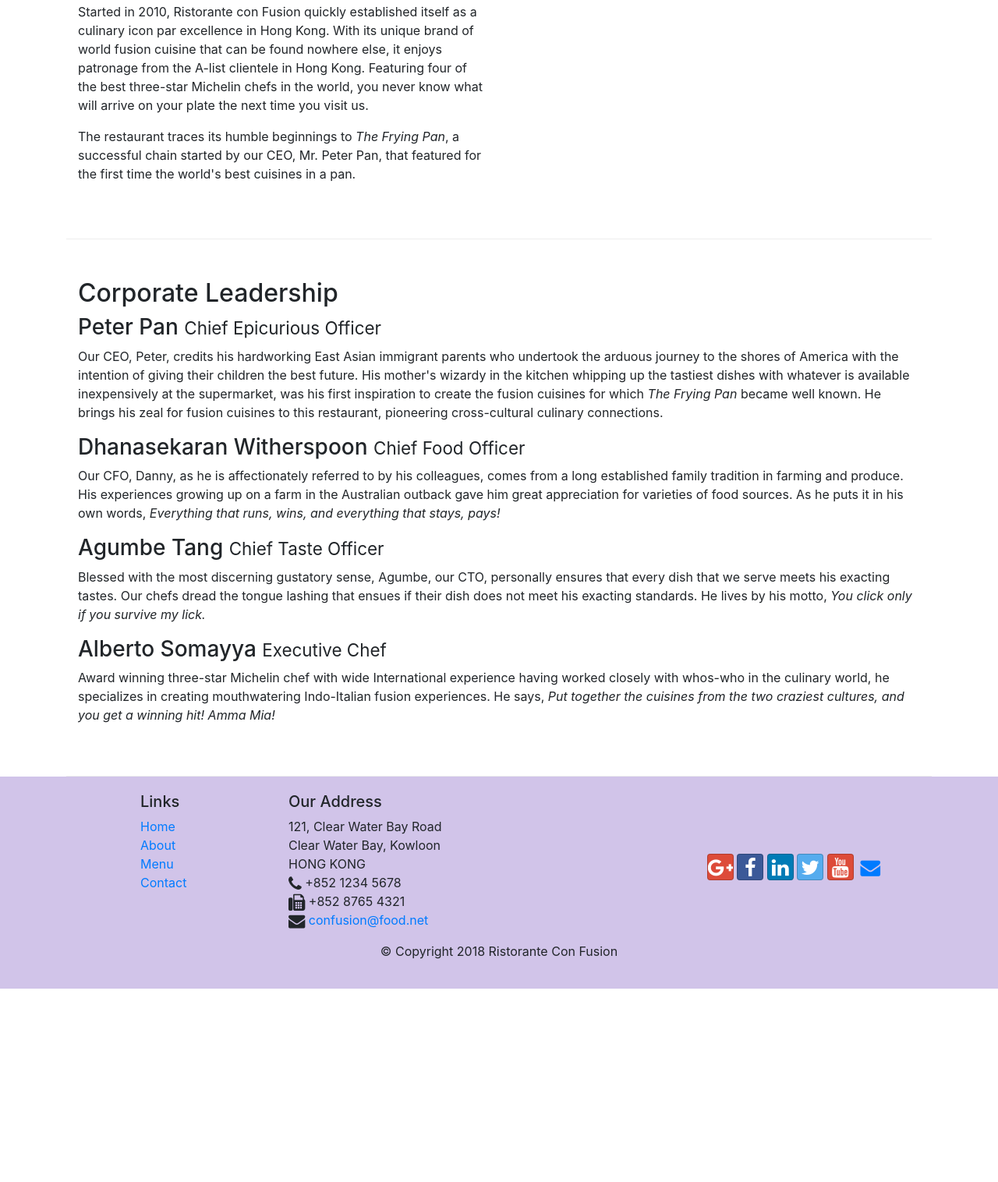
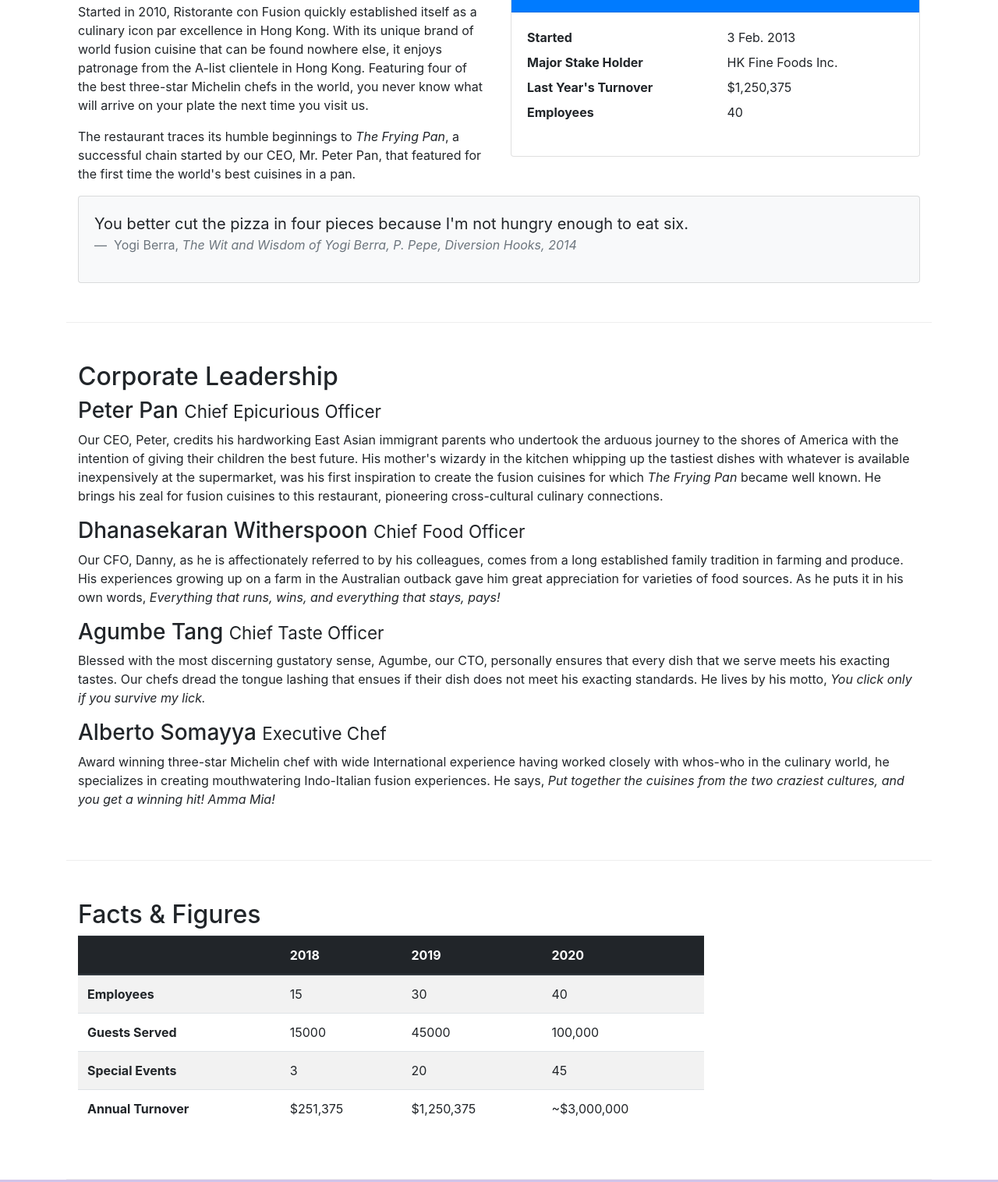
Before and after one commit to Rohit-Mundada/responsive-website-coursera, a website: page aboutus.html in a window 1280 px wide. Shown: the part 558-2074 px from the top of the page at 78% size. Before the commit the page ends 1876 px from the top, so only its background shows below. Drawn offline with nearby package versions, Linux system fonts and the light colour scheme.

Commit message:
Tables and Cards

```diff
--- a/aboutus.html
+++ b/aboutus.html
@@ -113,7 +113,40 @@
             cuisines in a pan.
           </p>
         </div>
-        <div></div>
+        <div class="col-sm">
+          <div class="card">
+            <h3 class="card-header bg-primary text-white">Facts At a Glance</h3>
+            <div class="card-body">
+              <dl class="row">
+                <dt class="col-6">Started</dt>
+                <dd class="col-6">3 Feb. 2013</dd>
+                <dt class="col-6">Major Stake Holder</dt>
+                <dd class="col-6">HK Fine Foods Inc.</dd>
+                <dt class="col-6">Last Year's Turnover</dt>
+                <dd class="col-6">$1,250,375</dd>
+                <dt class="col-6">Employees</dt>
+                <dd class="col-6">40</dd>
+              </dl>
+            </div>
+          </div>
+        </div>
+        <div class="col-12">
+          <div class="card card-body bg-light">
+            <blockquote class="blockquote">
+              <p class="mb-0">
+                You better cut the pizza in four pieces because I'm not hungry
+                enough to eat six.
+              </p>
+              <footer class="blockquote-footer">
+                Yogi Berra,
+                <cite title="Source Title"
+                  >The Wit and Wisdom of Yogi Berra, P. Pepe, Diversion Hooks,
+                  2014</cite
+                >
+              </footer>
+            </blockquote>
+          </div>
+        </div>
       </div>
 
       <div class="row row-content">
@@ -162,6 +195,50 @@
             >
           </p>
         </div>
+      </div>
+      <div class="row row-content">
+        <div class="col-12 col-sm-9">
+          <h2>Facts &amp; Figures</h2>
+          <div class="table-responsive">
+            <table class="table table-striped table-hover">
+              <thead class="thead-dark">
+                <tr>
+                  <th>&nbsp;</th>
+                  <th>2018</th>
+                  <th>2019</th>
+                  <th>2020</th>
+                </tr>
+              </thead>
+              <tbody>
+                <tr>
+                  <th>Employees</th>
+                  <td>15</td>
+                  <td>30</td>
+                  <td>40</td>
+                </tr>
+                <tr>
+                  <th>Guests Served</th>
+                  <td>15000</td>
+                  <td>45000</td>
+                  <td>100,000</td>
+                </tr>
+                <tr>
+                  <th>Special Events</th>
+                  <td>3</td>
+                  <td>20</td>
+                  <td>45</td>
+                </tr>
+                <tr>
+                  <th>Annual Turnover</th>
+                  <td>$251,375</td>
+                  <td>$1,250,375</td>
+                  <td>~$3,000,000</td>
+                </tr>
+              </tbody>
+            </table>
+          </div>
+        </div>
+        <div class="col-12 col-sm-3"></div>
       </div>
     </div>
 
```
